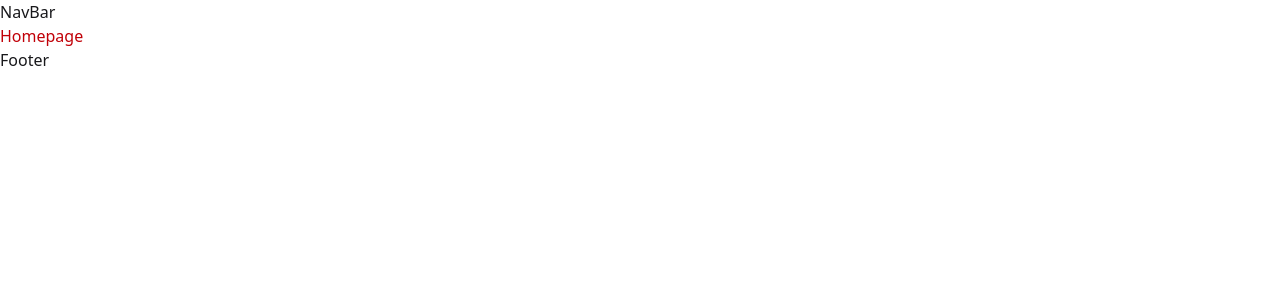
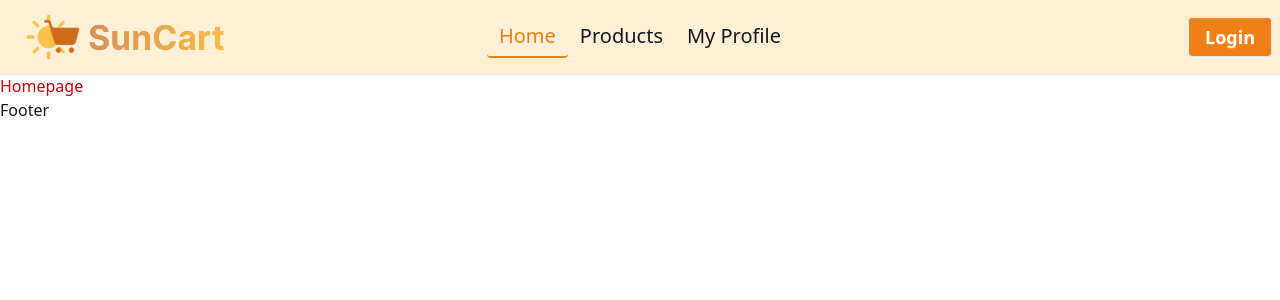
Before and after one commit to nnanjum1/suncart-summer-sale, a Next.js app: page / in a window 1280 px wide. Shown: the top 300 px of the page. Built offline with nearby package versions, Linux system fonts and the light colour scheme.

Commit message:
navbar completed and not-found page completed

```diff
--- a/src/app/component/shared/NavBar.jsx
+++ b/src/app/component/shared/NavBar.jsx
@@ -1,9 +1,77 @@
-import React from 'react'
+"use client";
+
+import React from "react";
+import Image from "next/image";
+import logo from "@/assets/suncartlogo.png";
+import Link from "next/link";
+import NavLink from "./NavLink";
 
 const NavBar = () => {
     return (
-        <div>NavBar</div>
-    )
-}
+        <div className="navbar bg-[#FEF0D6] shadow-sm">
+            <div className="navbar-start">
 
-export default NavBar
+                <div className="dropdown">
+                    <div tabIndex={0} role="button" className="btn btn-ghost lg:hidden">
+                        <svg
+                            xmlns="http://www.w3.org/2000/svg"
+                            className="h-5 w-5"
+                            fill="none"
+                            viewBox="0 0 24 24"
+                            stroke="currentColor"
+                        >
+                            <path
+                                strokeLinecap="round"
+                                strokeLinejoin="round"
+                                strokeWidth="2"
+                                d="M4 6h16M4 12h8m-8 6h16"
+                            />
+                        </svg>
+                    </div>
+
+                    <ul
+                        tabIndex={0}
+                        className="menu menu-sm dropdown-content bg-base-100 rounded-box z-10 mt-3 w-52 p-2 shadow"
+                    >
+                        <li>
+                            <NavLink href="/">Home</NavLink>
+                        </li>
+                        <li>
+                            <NavLink href="/products">Products</NavLink>
+                        </li>
+                        <li>
+                            <NavLink href="/my-profile">My Profile</NavLink>
+                        </li>
+                    </ul>
+                </div>
+
+
+                <a className="btn btn-ghost text-xl">
+                    <Image src={logo} alt="SunCart Logo" width={200} height={200} />
+                </a>
+            </div>
+
+
+            <div className="navbar-center hidden lg:flex">
+                <ul className="menu menu-horizontal px-1 text-xl">
+                    <li>
+                        <NavLink href="/">Home</NavLink>
+                    </li>
+                    <li>
+                        <NavLink href="/products">Products</NavLink>
+                    </li>
+                    <li>
+                        <NavLink href="/my-profile">My Profile</NavLink>
+                    </li>
+                </ul>
+            </div>
+
+
+            <div className="navbar-end">
+                <a className="btn bg-[#EE8015] text-white text-lg" >Login</a>
+            </div>
+        </div>
+    );
+};
+
+export default NavBar;
--- /dev/null
+++ b/src/app/component/shared/NavLink.jsx
@@ -0,0 +1,22 @@
+"use client";
+import Link from "next/link";
+import { usePathname } from "next/navigation";
+import React from "react";
+
+const NavLink = ({ href, className, children }) => {
+    const pathname = usePathname();
+    console.log(pathname, "pathname");
+
+    const isActive = href === pathname;
+
+    return (
+        <Link
+            href={href}
+            className={`${isActive ? "border-b-2 border-b-[#EE8015] text-[#EE8015]" : ""} ${className}`}
+        >
+            {children}
+        </Link>
+    );
+};
+
+export default NavLink;
--- /dev/null
+++ b/src/app/not-found.jsx
@@ -0,0 +1,14 @@
+import Link from 'next/link'
+import React from 'react'
+
+const NotFound = () => {
+    return (
+        <div>
+            <h2>Sorry the page is not found</h2>
+            <Link href={'/'}>      <button className='btn' >go back home</button>
+            </Link>
+        </div>
+    )
+}
+
+export default NotFound
```
Also changed, not shown: src/assets/suncartlogo.png (added).
